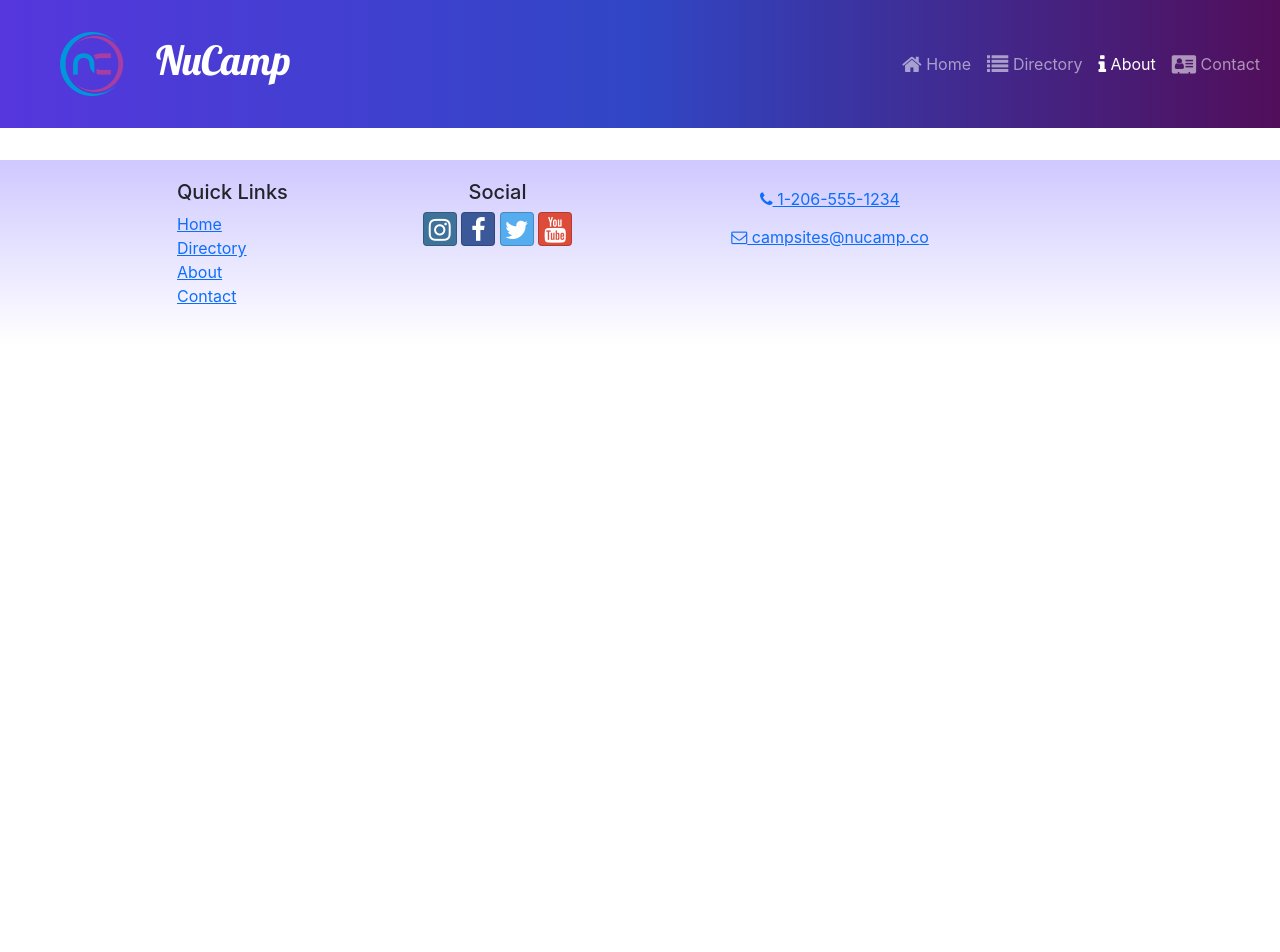
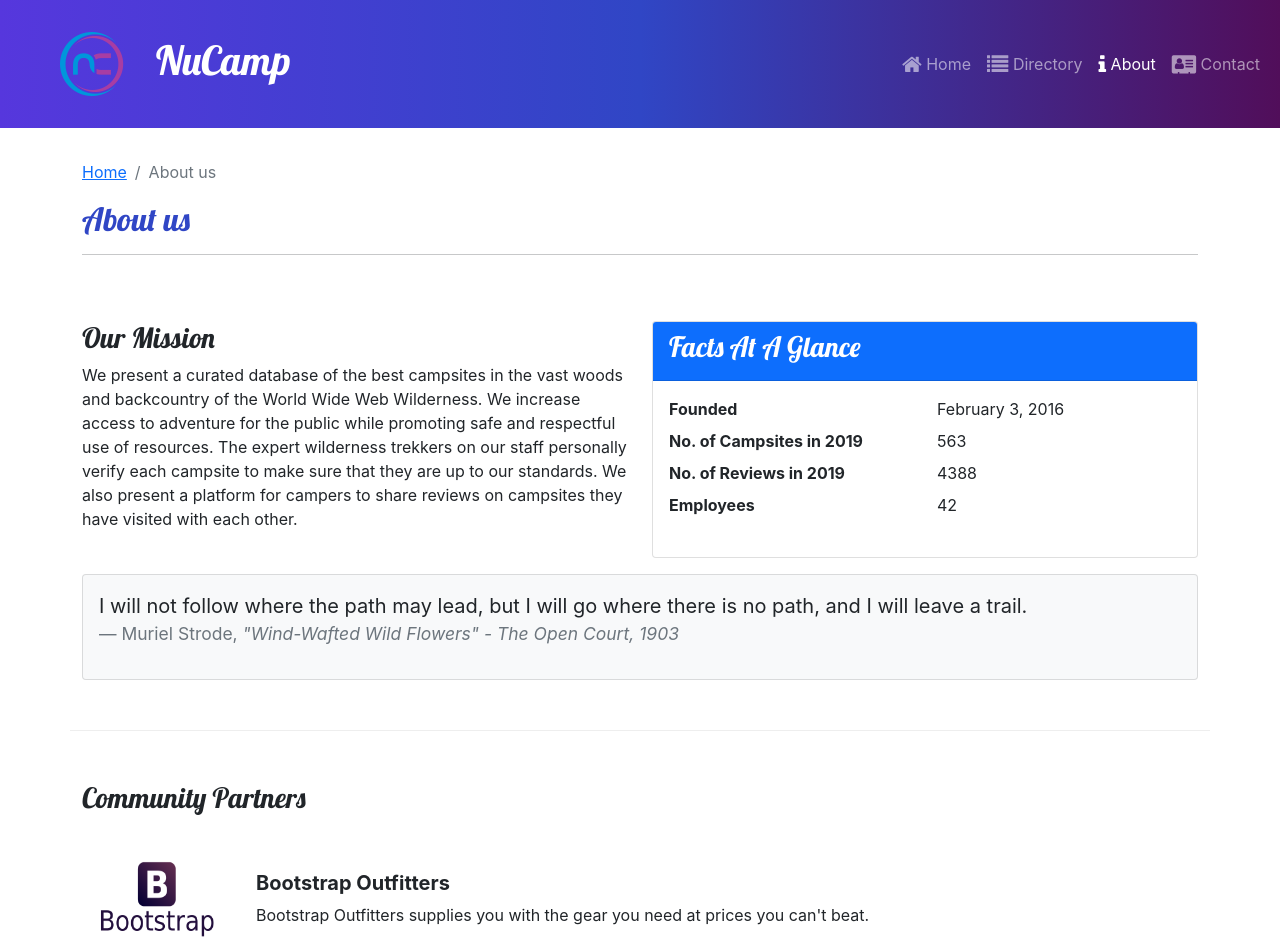
Before and after one commit to KibaaraNava/nucampsite-with-react, a React (Create React App) app: page /about in a window 1280 px wide. Shown: the top 952 px of the page. Before the commit the page ends 800 px from the top, so only its background shows below. Built offline with nearby package versions, Linux system fonts and the light colour scheme.

Commit message:
Partners Component and List

```diff
--- a/src/App.js
+++ b/src/App.js
@@ -5,6 +5,7 @@ import HomePage from './pages/HomePage';
 import ContactPage from './pages/ContactPage';
 import CampsitesDirectoryPage from './pages/CampsitesDirectoryPage';
 import CampsiteDetailPage from './pages/CampsiteDetailPage';
+import AboutPage from './pages/AboutPage';
 import Header from './components/Header';
 import Footer from './components/Footer';
 
@@ -19,6 +20,7 @@ function App() {
                 <Route path='directory/:campsiteId'
                     element={<CampsiteDetailPage />}
                 />
+                <Route path="about" element={<AboutPage />} />
             </Routes>
             <Footer />
         </div>
--- a/src/features/display/DisplayList.js
+++ b/src/features/display/DisplayList.js
@@ -2,9 +2,10 @@ import { Col, Row } from "reactstrap";
 import DisplayCard from "./DisplayCard";
 import { selectFeaturedCampsite } from "../campsites/campsitesSlice";
 import { selectFeaturedPromotion } from "../promotions/promotionsSlice";
+import { selectFeaturedPartner } from "../partners/partnersSlice";
 
 const DisplayList = () => {
-    const items = [selectFeaturedCampsite(), selectFeaturedPromotion()];
+    const items = [selectFeaturedCampsite(), selectFeaturedPromotion(), selectFeaturedPartner()];
 
     return (
         <Row>
--- /dev/null
+++ b/src/features/partners/Partner.js
@@ -0,0 +1,17 @@
+const Partner = ({partner}) => {
+    if(partner) {
+        const { image, name, description } = partner;
+        return (
+            <>
+                <img src={image} alt={name} style={{width: "150px"}} />
+                <div className="m-4">
+                    <h5 className="fw-bold">{name}</h5>
+                    {description}
+                </div>
+            </>
+        )
+    }
+    return null;
+}
+
+export default Partner;
--- /dev/null
+++ b/src/features/partners/PartnersList.js
@@ -0,0 +1,21 @@
+import { Col } from "reactstrap";
+import Partner from "./Partner";
+import { selectAllPartners } from './partnersSlice';
+
+const PartnersList = () => {
+    const partners = selectAllPartners();
+
+    return (
+        <Col className="mt-4">
+            {partners.map((partner) => {
+                return (
+                    <div className="d-flex mb-5" key={partner.id}>
+                        <Partner partner={partner} />
+                    </div>
+                )
+            })}
+        </Col>
+    )
+}
+
+export default PartnersList;
--- /dev/null
+++ b/src/features/partners/partnersSlice.js
@@ -0,0 +1,9 @@
+import { PARTNERS } from '../../app/shared/PARTNERS';
+
+export const selectAllPartners = () => {
+    return PARTNERS;
+}
+
+export const selectFeaturedPartner = () => {
+    return PARTNERS.find((partner) => partner.featured);
+}
--- /dev/null
+++ b/src/pages/AboutPage.js
@@ -0,0 +1,73 @@
+import { Col, Row, Container, Card, CardBody, CardHeader } from 'reactstrap';
+import SubHeader from '../components/SubHeader';
+import PartnersList from '../features/partners/PartnersList';
+
+const AboutPage = () => {
+    return (
+        <Container>
+            <SubHeader current="About us" />
+            <Row className="row-content">
+                <Col sm="6">
+                    <h3>Our Mission</h3>
+                    <p>
+                        We present a curated database of the best campsites in the
+                        vast woods and backcountry of the World Wide Web Wilderness.
+                        We increase access to adventure for the public while
+                        promoting safe and respectful use of resources. The expert
+                        wilderness trekkers on our staff personally verify each
+                        campsite to make sure that they are up to our standards. We
+                        also present a platform for campers to share reviews on
+                        campsites they have visited with each other.
+                    </p>
+                </Col>
+                <Col sm="6">
+                    <Card>
+                        <CardHeader className="bg-primary text-white">
+                            <h3>Facts At A Glance</h3>
+                        </CardHeader>
+                        <CardBody>
+                            <dl className='row'>
+                                <dt className='col-6'>Founded</dt>
+                                <dd className='col-6'>February 3, 2016</dd>
+                                <dt className='col-6'>No. of Campsites in 2019</dt>
+                                <dd className='col-6'>563</dd>
+                                <dt className='col-6'>No. of Reviews in 2019</dt>
+                                <dd className='col-6'>4388</dd>
+                                <dt className='col-6'>Employees</dt>
+                                <dd className='col-6'>42</dd>
+                            </dl>
+                        </CardBody>
+                    </Card>
+                </Col>
+                <Col>
+                    <Card className="bg-light mt-3">
+                        <CardBody>
+                            <blockquote className="blockquote">
+                                <p>
+                                    I will not follow where the path may lead, but I
+                                    will go where there is no path, and I will leave
+                                    a trail.
+                                </p>
+                                <footer className="blockquote-footer">
+                                    Muriel Strode,{' '}
+                                    <cite title='Source Title'>
+                                        "Wind-Wafted Wild Flowers" - The Open Court,
+                                        1903
+                                    </cite>
+                                </footer>
+                            </blockquote>
+                        </CardBody>
+                    </Card>
+                </Col>
+            </Row>
+            <Row className="row-content">
+                <Col xs="12">
+                    <h3>Community Partners</h3>
+                </Col>
+                <PartnersList />
+            </Row>
+        </Container>
+    )
+}
+
+export default AboutPage;
```
